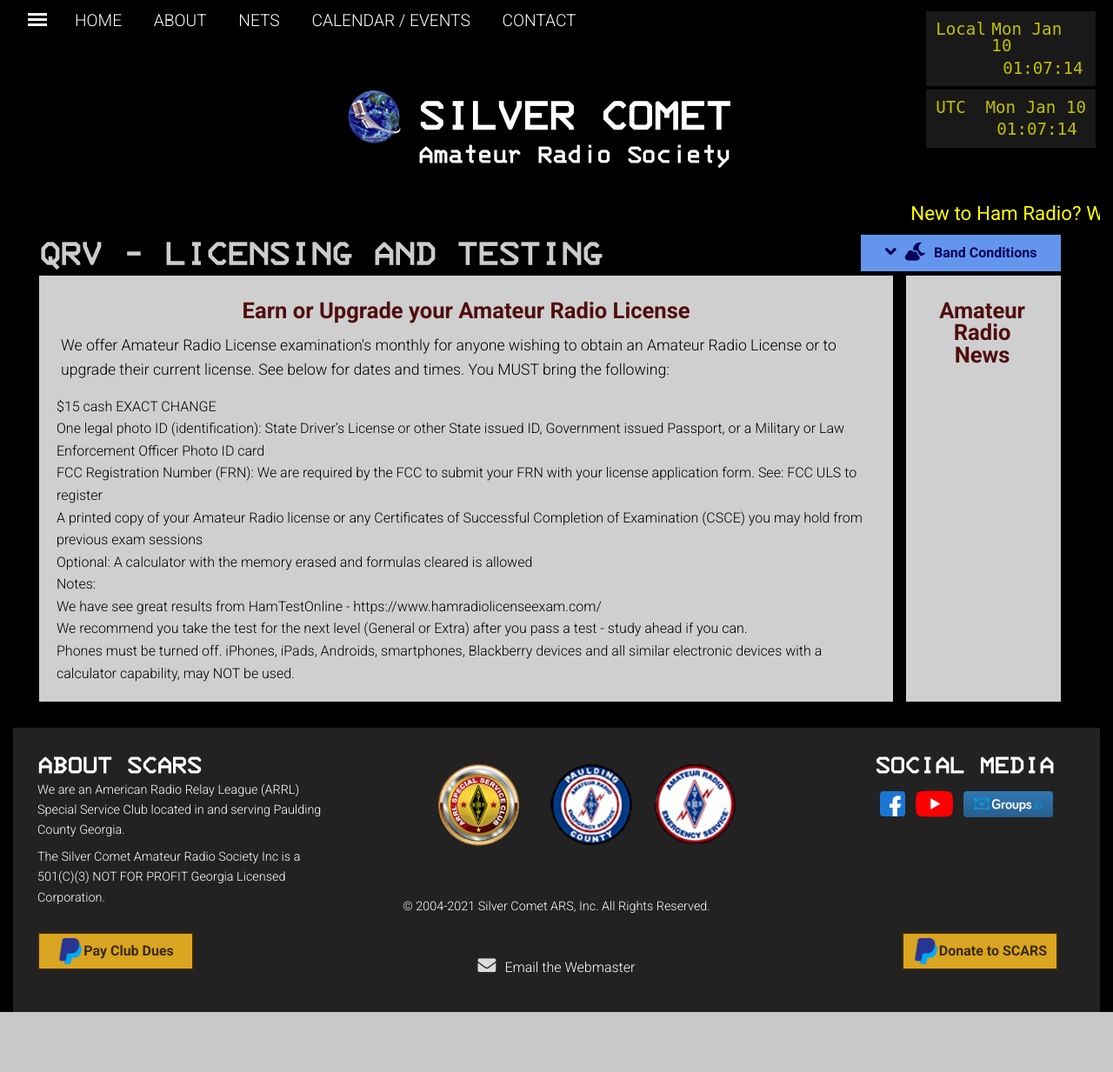
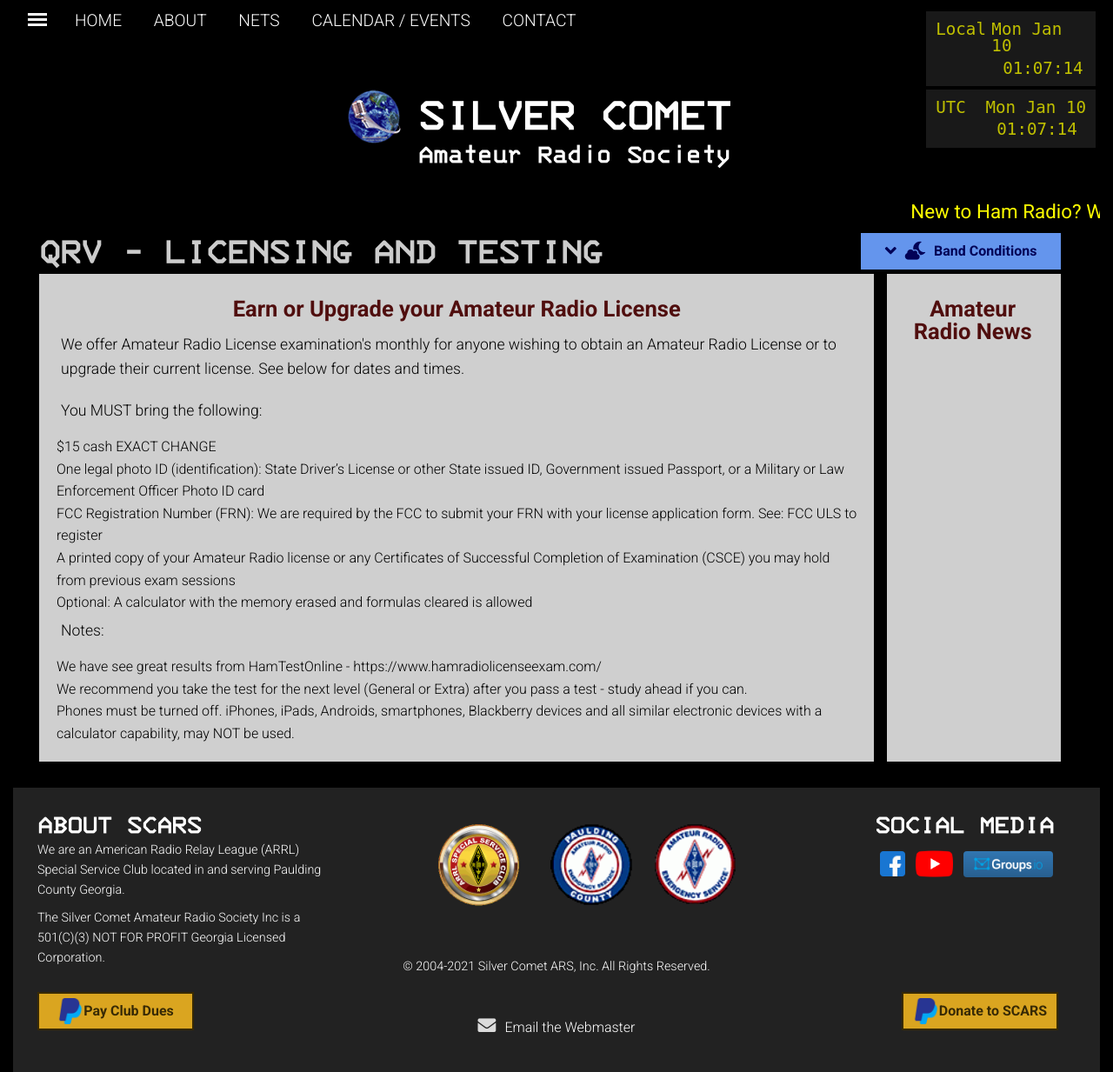
Before and after one commit to scars-webmaster/new-club-website, a PHP site: page /licensing-testing.php in a window 1280 px wide. Shown: the whole page at 87% size. Before the commit the page ends 1164 px from the top, so only its background shows below. Run offline with PHP 8.4, Linux system fonts and the light colour scheme; some libraries are stand-ins or nearby versions.

Commit message:
updae licensing-testing formatting

```diff
--- a/css/style.css
+++ b/css/style.css
@@ -453,7 +453,7 @@ button.dropdown-button .button-text .fas {
 /* ||| MARQUEE - Scrolling marquee above main content */
 
 .header .marquee {
-  margin-top: 2.2rem;
+  margin-top: 2.1rem;
   display: flex;
   height: 50px;
   overflow: hidden;
@@ -746,6 +746,10 @@ div.bcond:hover .bcond-info {
   text-align: left;
 }
 
+.artile ul {
+  list-style: circle;
+}
+
 .article a {
   font-weight: bold;
   color: black;
--- a/licensing-testing.php
+++ b/licensing-testing.php
@@ -31,17 +31,16 @@
         <div class="main-body-left">
           <div class="article">
           <h3>Earn or Upgrade your Amateur Radio License</h3>
-          <p>
-            We offer Amateur Radio License examination's monthly for anyone wishing to obtain an Amateur Radio License or to upgrade their current license. See below for dates and times.
-            You MUST bring the following:
-              <ul>
+          <p>We offer Amateur Radio License examination's monthly for anyone wishing to obtain an Amateur Radio License or to upgrade their current license. See below for dates and times.</p>
+          <p>You MUST bring the following:</p>
+            <ul>
                 <li>$15 cash EXACT CHANGE</li>
                 <li>One legal photo ID (identification): State Driver’s License or other State issued ID, Government issued Passport, or a Military or Law Enforcement Officer Photo ID card</li>
                 <li>FCC Registration Number (FRN): We are required by the FCC to submit your FRN with your license application form. See: FCC ULS to register</li>
                 <li>A printed copy of your Amateur Radio license or any Certificates of Successful Completion of Examination (CSCE) you may hold from previous exam sessions</li>
                 <li>Optional: A calculator with the memory erased and formulas cleared is allowed</li>
             </ul>
-            Notes:
+            <p>Notes:</p>
             <ul>
               <li>We have see great results from HamTestOnline - https://www.hamradiolicenseexam.com/</li>
               <li>We recommend you take the test for the next level (General or Extra) after you pass a test - study ahead if you can.</li>
```
